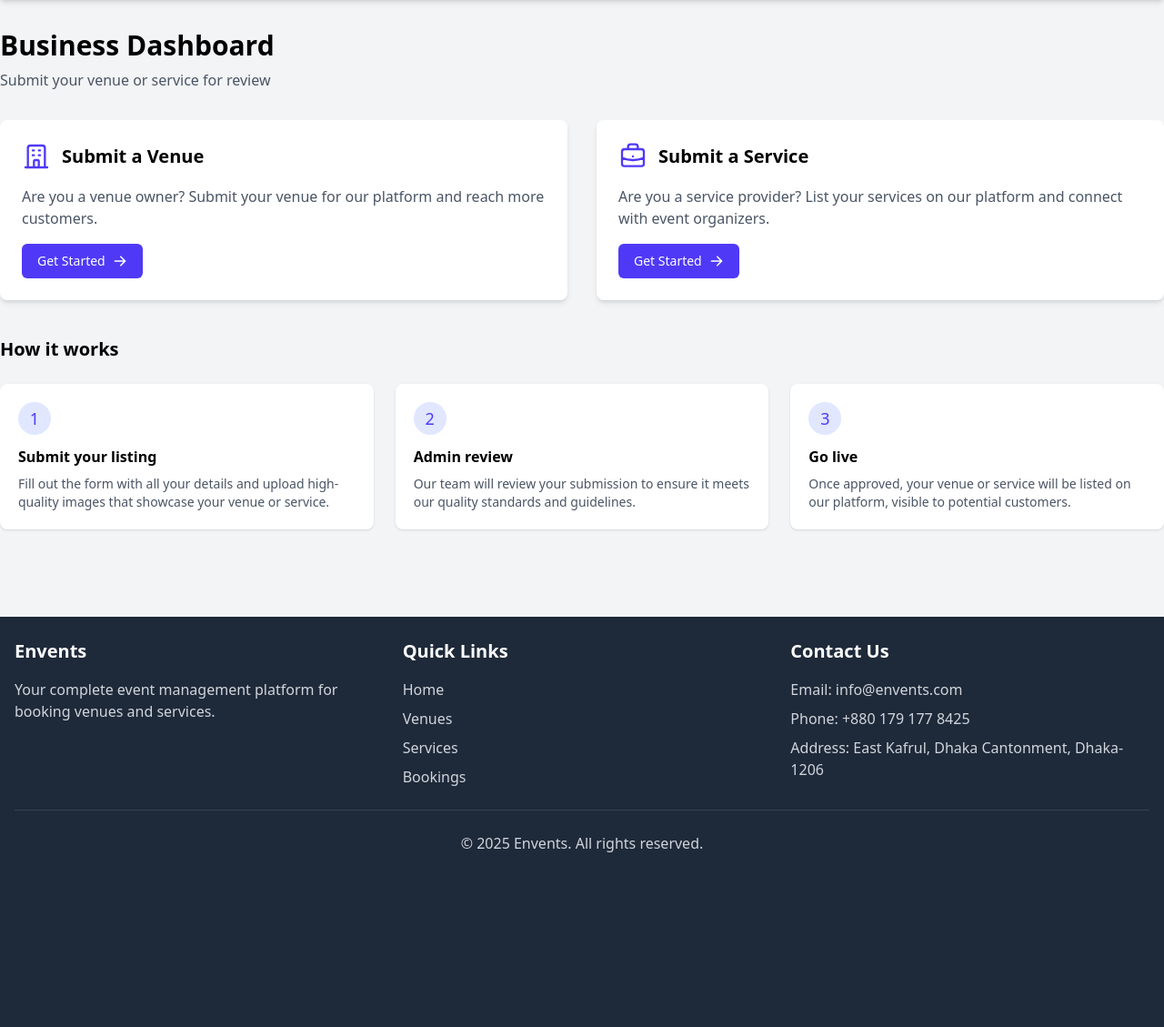
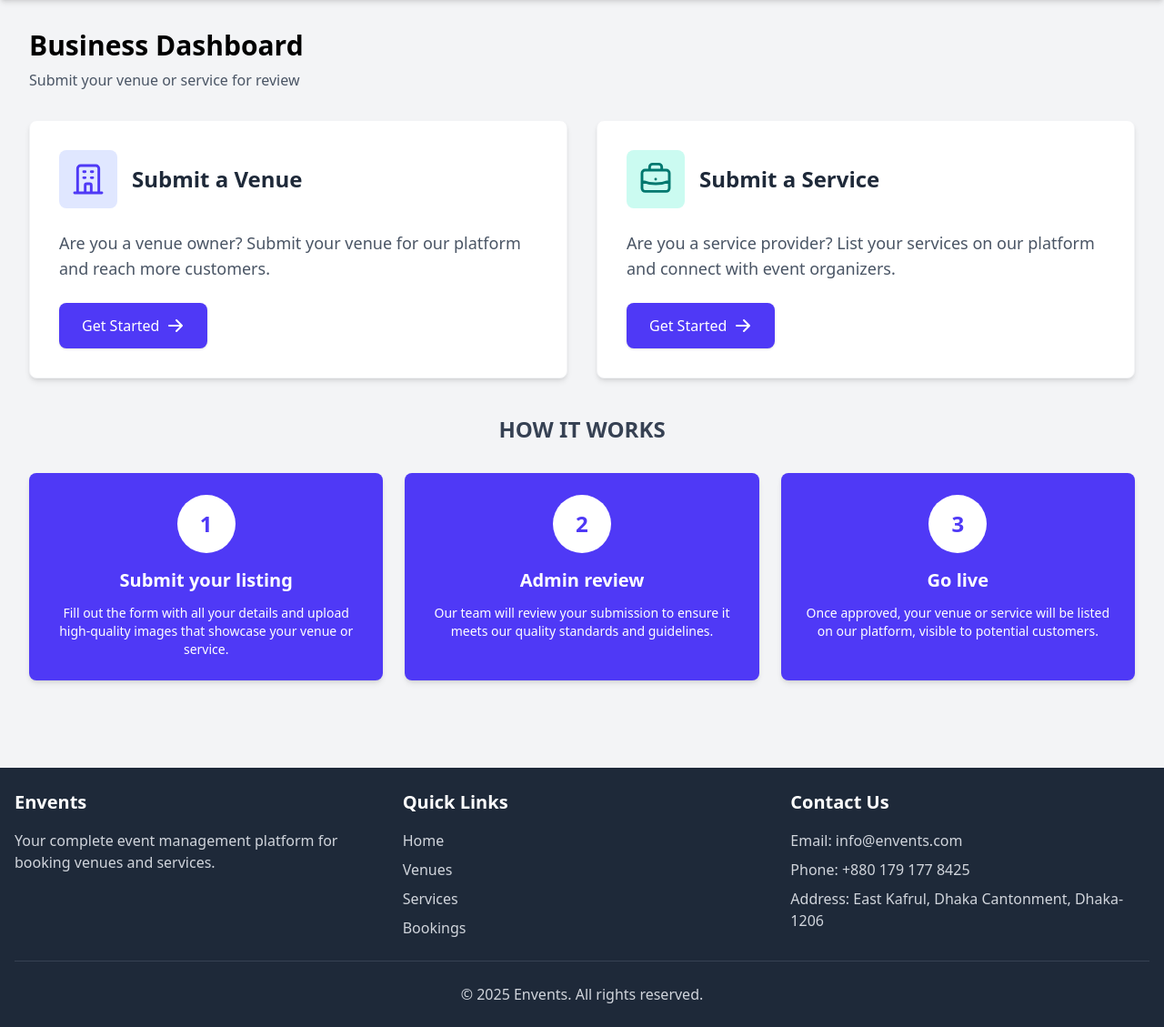
Before and after one commit to JunaidAbrar/envents, a Django app: template templates/business/dashboard.html in a window 1280 px wide. Shown: the part 64-1193 px from the top of the page at 91% size. Before the commit the page ends 1001 px from the top, so only its background shows below. Run offline with Django 3.2, Linux system fonts and the light colour scheme; the template is opened without the code that fills it, so the values that code supplies are empty; style sheets or scripts are compiled from the project's sources; some libraries are stand-ins or nearby versions.

Commit message:
prod updates

```diff
--- a/templates/business/dashboard.html
+++ b/templates/business/dashboard.html
@@ -4,7 +4,7 @@
 {% block title %}Business Dashboard | Envents{% endblock %}
 
 {% block content %}
-<div class="container mx-auto py-8">
+<div class="container mx-auto px-4 sm:px-6 lg:px-8 py-8">
     <!-- Page Header -->
     <div class="flex flex-col md:flex-row justify-between items-start md:items-center mb-8">
         <div>
@@ -18,20 +18,22 @@
     <!-- Dashboard Content -->
     <div class="grid grid-cols-1 md:grid-cols-2 gap-8">
         <!-- Venue Submission Card -->
-        <div class="bg-white rounded-lg shadow-md p-6 hover:shadow-lg transition-shadow duration-300">
-            <div class="mb-4 flex items-center">
-                <svg xmlns="http://www.w3.org/2000/svg" class="h-8 w-8 text-indigo-600" fill="none" viewBox="0 0 24 24" stroke="currentColor">
+        <div class="bg-white rounded-lg shadow-md p-8 hover:shadow-xl transition-all duration-300 border border-gray-100 transform hover:-translate-y-1">
+            <div class="mb-6 flex items-center">
+                <div class="p-3 bg-indigo-100 rounded-lg mr-4">
+                    <svg xmlns="http://www.w3.org/2000/svg" class="h-10 w-10 text-indigo-600" fill="none" viewBox="0 0 24 24" stroke="currentColor">
                         <path stroke-linecap="round" stroke-linejoin="round" stroke-width="1.75" d="M19 21V5a2 2 0 00-2-2H7a2 2 0 00-2 2v16m14 0h2m-2 0h-5m-9 0H3m2 0h5M9 7h1m-1 4h1m4-4h1m-1 4h1m-5 10v-5a1 1 0 011-1h2a1 1 0 011 1v5m-4 0h4" />
                     </svg>
-                <h2 class="text-xl font-semibold ml-3">Submit a Venue</h2>
                 </div>
-            <p class="text-gray-600 mb-4">
+                <h2 class="text-2xl font-bold text-gray-800">Submit a Venue</h2>
+            </div>
+            <p class="text-gray-600 mb-6 text-lg">
                 Are you a venue owner? Submit your venue for our platform and reach more customers.
             </p>
-            <div class="mt-4">
-                <a href="{% url 'business:submit_venue' %}" class="inline-flex items-center justify-center px-4 py-2 border border-transparent text-sm font-medium rounded-md text-white bg-indigo-600 hover:bg-indigo-700">
+            <div class="mt-6">
+                <a href="{% url 'business:submit_venue' %}" class="inline-flex items-center justify-center px-6 py-3 border border-transparent text-base font-medium rounded-lg text-white bg-indigo-600 hover:bg-indigo-700 shadow-sm hover:shadow transition-all duration-300">
                     Get Started
-                    <svg xmlns="http://www.w3.org/2000/svg" class="ml-2 h-4 w-4" viewBox="0 0 20 20" fill="currentColor">
+                    <svg xmlns="http://www.w3.org/2000/svg" class="ml-2 h-5 w-5" viewBox="0 0 20 20" fill="currentColor">
                         <path fill-rule="evenodd" d="M10.293 3.293a1 1 0 011.414 0l6 6a1 1 0 010 1.414l-6 6a1 1 0 01-1.414-1.414L14.586 11H3a1 1 0 110-2h11.586l-4.293-4.293a1 1 0 010-1.414z" clip-rule="evenodd" />
                     </svg>
                 </a>
@@ -39,20 +41,22 @@
         </div>
 
         <!-- Service Submission Card -->
-        <div class="bg-white rounded-lg shadow-md p-6 hover:shadow-lg transition-shadow duration-300">
-            <div class="mb-4 flex items-center">
-                <svg xmlns="http://www.w3.org/2000/svg" class="h-8 w-8 text-indigo-600" fill="none" viewBox="0 0 24 24" stroke="currentColor">
+        <div class="bg-white rounded-lg shadow-md p-8 hover:shadow-xl transition-all duration-300 border border-gray-100 transform hover:-translate-y-1">
+            <div class="mb-6 flex items-center">
+                <div class="p-3 bg-teal-100 rounded-lg mr-4">
+                    <svg xmlns="http://www.w3.org/2000/svg" class="h-10 w-10 text-teal-700" fill="none" viewBox="0 0 24 24" stroke="currentColor">
                         <path stroke-linecap="round" stroke-linejoin="round" stroke-width="1.75" d="M21 13.255A23.931 23.931 0 0112 15c-3.183 0-6.22-.62-9-1.745M16 6V4a2 2 0 00-2-2h-4a2 2 0 00-2 2v2m4 6h.01M5 20h14a2 2 0 002-2V8a2 2 0 00-2-2H5a2 2 0 00-2 2v10a2 2 0 002 2z" />
                     </svg>
-                <h2 class="text-xl font-semibold ml-3">Submit a Service</h2>
                 </div>
-            <p class="text-gray-600 mb-4">
+                <h2 class="text-2xl font-bold text-gray-800">Submit a Service</h2>
+            </div>
+            <p class="text-gray-600 mb-6 text-lg">
                 Are you a service provider? List your services on our platform and connect with event organizers.
             </p>
-            <div class="mt-4">
-                <a href="{% url 'business:submit_service' %}" class="inline-flex items-center justify-center px-4 py-2 border border-transparent text-sm font-medium rounded-md text-white bg-indigo-600 hover:bg-indigo-700">
+            <div class="mt-6">
+                <a href="{% url 'business:submit_service' %}" class="inline-flex items-center justify-center px-6 py-3 border border-transparent text-base font-medium rounded-lg text-white bg-indigo-600 hover:bg-indigo-700 shadow-sm hover:shadow transition-all duration-300">
                     Get Started
-                    <svg xmlns="http://www.w3.org/2000/svg" class="ml-2 h-4 w-4" viewBox="0 0 20 20" fill="currentColor">
+                    <svg xmlns="http://www.w3.org/2000/svg" class="ml-2 h-5 w-5" viewBox="0 0 20 20" fill="currentColor">
                         <path fill-rule="evenodd" d="M10.293 3.293a1 1 0 011.414 0l6 6a1 1 0 010 1.414l-6 6a1 1 0 01-1.414-1.414L14.586 11H3a1 1 0 110-2h11.586l-4.293-4.293a1 1 0 010-1.414z" clip-rule="evenodd" />
                     </svg>
                 </a>
@@ -62,38 +66,44 @@
 
     <!-- Process Information -->
     <div class="mt-10 mb-16">
-        <h2 class="text-xl font-semibold mb-6">How it works</h2>
+        <h2 class="text-2xl font-bold text-gray-700 mb-8 text-center">HOW IT WORKS</h2>
         <div class="grid grid-cols-1 md:grid-cols-3 gap-6">
-            <div class="bg-white p-5 rounded-lg shadow-sm">
-                <div class="flex items-center justify-center h-9 w-9 rounded-full bg-indigo-100 text-indigo-600 mb-3">
-                    <span class="text-lg font-medium">1</span>
+            <div class="bg-indigo-600 text-white rounded-lg overflow-hidden shadow-md flex flex-col h-full">
+                <div class="p-6 flex flex-col items-center text-center flex-grow">
+                    <div class="w-16 h-16 bg-white rounded-full flex items-center justify-center mb-4">
+                        <span class="text-2xl font-bold text-indigo-600">1</span>
                     </div>
-                <h3 class="text-base font-semibold mb-2">Submit your listing</h3>
-                <p class="text-gray-600 text-sm">
+                    <h3 class="text-xl font-bold mb-3">Submit your listing</h3>
+                    <p class="text-sm">
                         Fill out the form with all your details and upload high-quality images that showcase your venue or service.
                     </p>
                 </div>
+            </div>
 
-            <div class="bg-white p-5 rounded-lg shadow-sm">
-                <div class="flex items-center justify-center h-9 w-9 rounded-full bg-indigo-100 text-indigo-600 mb-3">
-                    <span class="text-lg font-medium">2</span>
+            <div class="bg-indigo-600 text-white rounded-lg overflow-hidden shadow-md flex flex-col h-full">
+                <div class="p-6 flex flex-col items-center text-center flex-grow">
+                    <div class="w-16 h-16 bg-white rounded-full flex items-center justify-center mb-4">
+                        <span class="text-2xl font-bold text-indigo-600">2</span>
                     </div>
-                <h3 class="text-base font-semibold mb-2">Admin review</h3>
-                <p class="text-gray-600 text-sm">
+                    <h3 class="text-xl font-bold mb-3">Admin review</h3>
+                    <p class="text-sm">
                         Our team will review your submission to ensure it meets our quality standards and guidelines.
                     </p>
                 </div>
+            </div>
 
-            <div class="bg-white p-5 rounded-lg shadow-sm">
-                <div class="flex items-center justify-center h-9 w-9 rounded-full bg-indigo-100 text-indigo-600 mb-3">
-                    <span class="text-lg font-medium">3</span>
+            <div class="bg-indigo-600 text-white rounded-lg overflow-hidden shadow-md flex flex-col h-full">
+                <div class="p-6 flex flex-col items-center text-center flex-grow">
+                    <div class="w-16 h-16 bg-white rounded-full flex items-center justify-center mb-4">
+                        <span class="text-2xl font-bold text-indigo-600">3</span>
                     </div>
-                <h3 class="text-base font-semibold mb-2">Go live</h3>
-                <p class="text-gray-600 text-sm">
+                    <h3 class="text-xl font-bold mb-3">Go live</h3>
+                    <p class="text-sm">
                         Once approved, your venue or service will be listed on our platform, visible to potential customers.
                     </p>
                 </div>
             </div>
         </div>
     </div>
+</div>
 {% endblock %}
```
Also changed, not shown: apps/bookings/views.py (+16 -1 lines), templates/bookings/add_services.html (+43 -6 lines), templates/home.html (+10 -16 lines), media/profile_pictures/profile_kashfia.png (added), media/profile_pictures/profile_rafat.png (added), media/profile_pictures/profile_utsho.png (added). Lines whose indentation alone changed are shown as unchanged.
